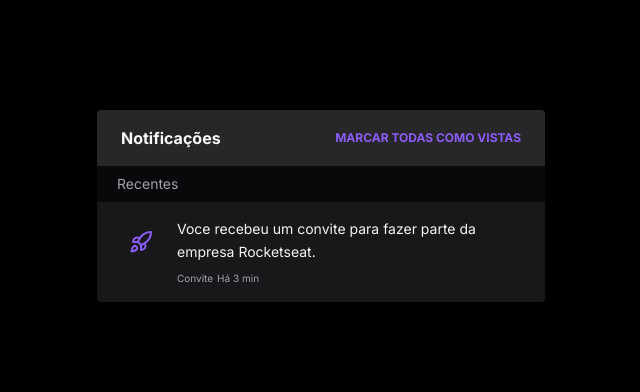
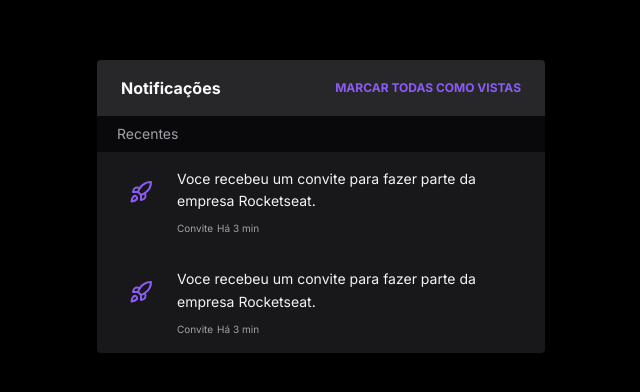
Before and after one commit to AlexMarquesAlves/widget-notification, a Next.js app: page / in a window 1280 px wide. Shown: the part 194-586 px from the top of the page, without its empty margins (319-959 px from the left). Built offline with nearby package versions, Linux system fonts and the light colour scheme.

Commit message:
feat: "Add second notification block in Widget component"
This commit adds a new notification block in the Widget component, identical to the existing one. The new block is added right after the existing one, and it contains the same content and styling.

```diff
--- a/src/components/Widget.tsx
+++ b/src/components/Widget.tsx
@@ -23,15 +23,33 @@
             Recentes
           </div>
 
+          <div>
+            {/* notification block */}
             <div className="bg-zinc-900 px-8 py-4 flex items-start gap-6">
               <Rocket className="h-6 w-6 text-violet-500 mt-3" />
               <div className="flex-1 flex flex-col gap-2">
                 <p className="text-sm leading-relaxed text-zinc-100">
-                Voce recebeu um convite para fazer parte da empresa Rocketseat.
+                  Voce recebeu um convite para fazer parte da empresa
+                  Rocketseat.
                 </p>
                 <div className="text-xxs text-zinc-400 flex items-center gap-x-1">
                   <span>Convite</span>
                   <span>Há 3 min</span>
+                </div>
+              </div>
+            </div>
+            {/* notification block */}
+            <div className="bg-zinc-900 px-8 py-4 flex items-start gap-6">
+              <Rocket className="h-6 w-6 text-violet-500 mt-3" />
+              <div className="flex-1 flex flex-col gap-2">
+                <p className="text-sm leading-relaxed text-zinc-100">
+                  Voce recebeu um convite para fazer parte da empresa
+                  Rocketseat.
+                </p>
+                <div className="text-xxs text-zinc-400 flex items-center gap-x-1">
+                  <span>Convite</span>
+                  <span>Há 3 min</span>
+                </div>
               </div>
             </div>
           </div>
```
Lines whose indentation alone changed are shown as unchanged.
